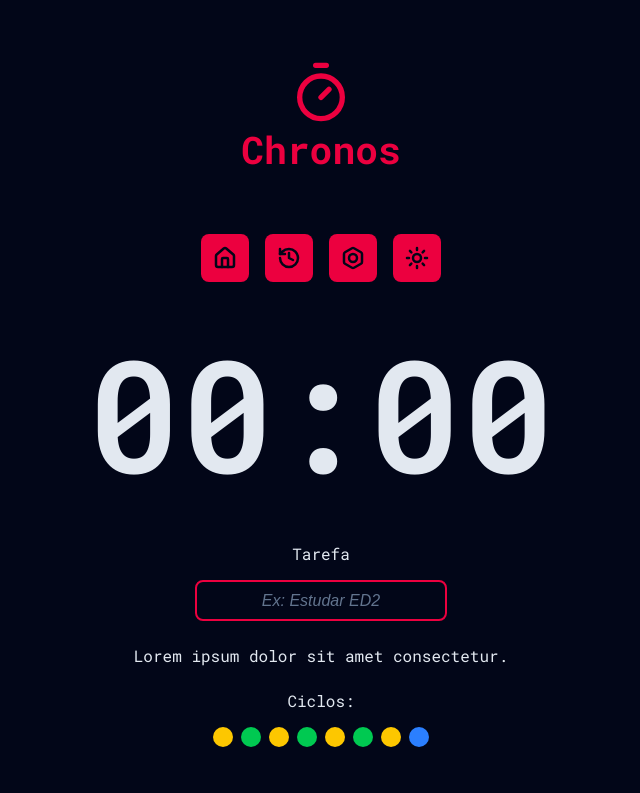
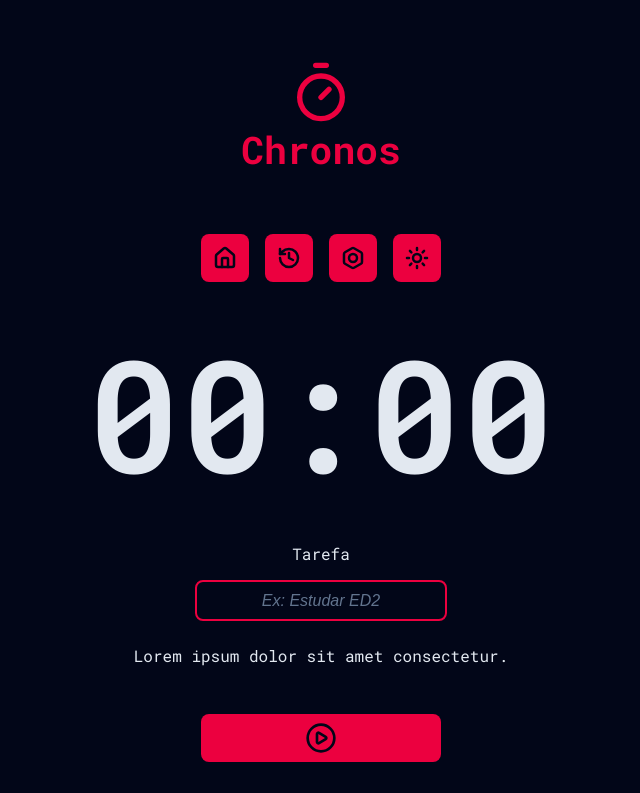
Before and after one commit to MatheusChizzolini/chronos-pomodoro, a React (Vite) app: page / in a window 1280 px wide. Shown: the top 793 px of the page, without its empty margins (319-959 px from the left). Built offline with nearby package versions, Linux system fonts and the light colour scheme.

Commit message:
feat: adicionando exibição de ciclos

```diff
--- a/src/components/Cycles/index.tsx
+++ b/src/components/Cycles/index.tsx
@@ -1,27 +1,35 @@
+import { useTaskContext } from "../../contexts/TaskContext/useTaskContext";
+import { getNextCycle } from "../../utils/getNextCycle";
+import { getNextCycleType } from "../../utils/getNextCycleType";
 import styles from "./styles.module.css";
 
 export function Cycles() {
+  const { state } = useTaskContext();
+  const cycleSteps = Array.from({ length: state.currentCycle });
+
   return (
     <div className={styles.cycles}>
       <span>Ciclos:</span>
 
       <div className={styles.circles}>
-        <span className={`${styles.circle} ${styles["work-time"]}`}></span>
-        <span
-          className={`${styles.circle} ${styles["short-break-time"]}`}
-        ></span>
-        <span className={`${styles.circle} ${styles["work-time"]}`}></span>
-        <span
-          className={`${styles.circle} ${styles["short-break-time"]}`}
-        ></span>
-        <span className={`${styles.circle} ${styles["work-time"]}`}></span>
-        <span
-          className={`${styles.circle} ${styles["short-break-time"]}`}
-        ></span>
-        <span className={`${styles.circle} ${styles["work-time"]}`}></span>
-        <span
-          className={`${styles.circle} ${styles["long-break-time"]}`}
-        ></span>
+        {cycleSteps.map((_, index) => {
+          const nextCycle = getNextCycle(index);
+          const nextCycleType = getNextCycleType(nextCycle);
+          return (
+            <span
+              key={nextCycle} // Sempre necessário para retornar um elemento html num map
+              className={`${styles.circle} ${styles[nextCycleType]}`}
+              aria-label="Indicador de ciclos"
+              title={
+                nextCycleType === "workTime"
+                  ? "Foco"
+                  : nextCycleType === "shortBreakTime"
+                  ? "Descanso curto"
+                  : "Descanso longo"
+              }
+            ></span>
+          );
+        })}
       </div>
     </div>
   );
--- a/src/components/Cycles/styles.module.css
+++ b/src/components/Cycles/styles.module.css
@@ -17,14 +17,14 @@
   border-radius: 50%;
 }
 
-.work-time {
+.workTime {
   background-color: var(--warning);
 }
 
-.short-break-time {
+.shortBreakTime {
   background-color: var(--success);
 }
 
-.long-break-time {
+.longBreakTime {
   background-color: var(--info);
 }
--- a/src/components/MainForm/index.tsx
+++ b/src/components/MainForm/index.tsx
@@ -6,9 +6,9 @@
 import { useTaskContext } from "../../contexts/TaskContext/useTaskContext";
 import { getNextCycle } from "../../utils/getNextCycle";
 import { getNextCycleType } from "../../utils/getNextCycleType";
+import { formatSecondsToMinutes } from "../../utils/formatSecondsToMinutes";
+import styles from "./styles.module.css";
 import { useRef } from "react";
-import styles from "./styles.module.css";
-import { formatSecondsToMinutes } from "../../utils/formatSecondsToMinutes";
 
 export function MainForm() {
   const { state, setState } = useTaskContext();
@@ -69,9 +69,11 @@
         <p>Lorem ipsum dolor sit amet consectetur.</p>
       </div>
 
-      <div className={styles["form-row"]}>
-        <Cycles />
-      </div>
+      {state.currentCycle > 0 && (
+        <div className={styles["form-row"]}>
+          <Cycles />
+        </div>
+      )}
 
       <div className={styles["form-row"]}>
         <Button icon={<CirclePlayIcon size={32} />} />
```
